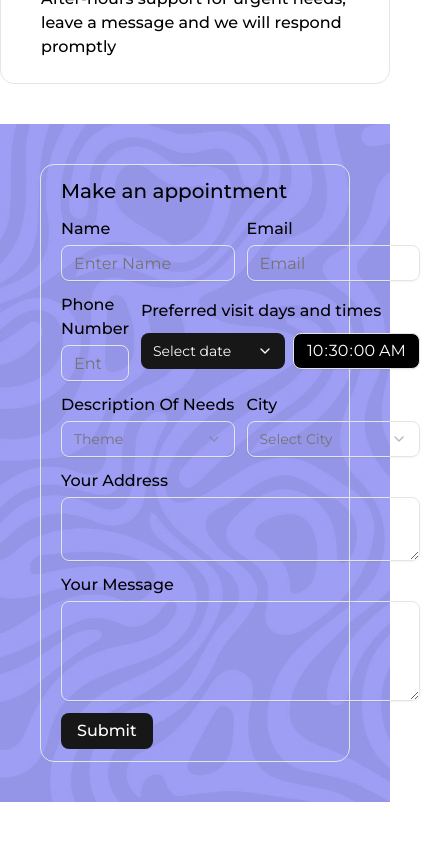
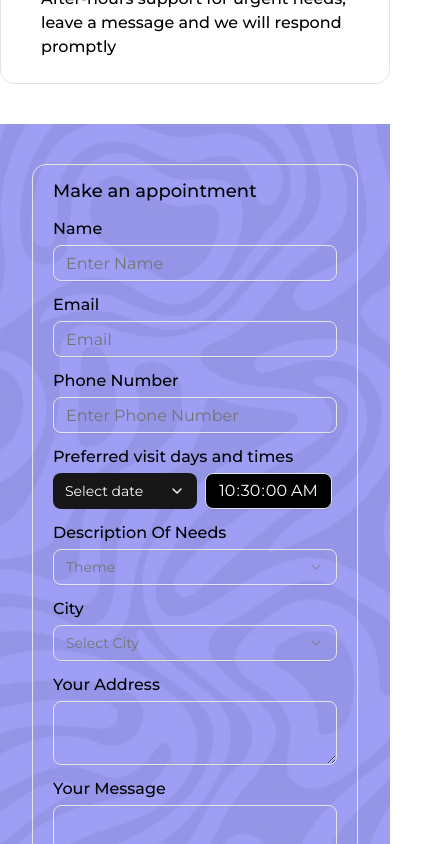
Before and after one commit to Owoyeleadedayo/shizahealthcare, a Next.js app: page /contactUs in a window 390 px wide. Shown: the part 880-1724 px from the top of the page, 440 px wide, since content can reach past the window. Before the commit the page ends 1682 px from the top, so only its background shows below. Built offline with nearby package versions, Linux system fonts and the light colour scheme.

Commit message:
added responsiveness

```diff
--- a/src/app/contactUs/page.tsx
+++ b/src/app/contactUs/page.tsx
@@ -71,7 +71,7 @@ const page = () => {
           <div className="flex flex-col py-6 px-10 gap-2 border-1 rounded-xl">
             <h3 className="text-xl text-[] font-medium">Book an Appointment</h3>
             <div className="flex gap-8">
-              <div className="grid grid-cols-1 lg:grid-cols-3 gap-8">
+              <div className="grid grid-cols-1 md:grid-cols-2 lg:grid-cols-3 gap-8">
                 <div className="flex px-3 py-3 justify-between items-center border-1 border-[#e5e5e5] rounded-lg gap-4">
                   <div className="flex flex-col ">
                     <p className="text-base text-black font-normal">
@@ -112,7 +112,7 @@ const page = () => {
           </div>
         </motion.div>
 
-        <div className="relative bg-[url('/bacc.jpg')] bg-cover bg-center px-10 md:px-40 py-10 md:py-20">
+        <div className="relative bg-[url('/bacc.jpg')] bg-cover bg-center px-8 lg:px-40 py-10 md:py-20">
           <div className="absolute inset-0 bg-[#5E5EEE]/60"></div>
           <motion.div
             initial={{ opacity: 0, y: 100 }}
@@ -134,12 +134,12 @@ const page = () => {
                 className="object-cover"
               />
             </div>
-            <div className="flex w-[600px] flex-col justify-center gap-3 px-5 py-3 md:p-10">
-              <p className="text-xl md:text-2xl text-black font-medium">
+            <div className="flex w-full lg:w-[600px] flex-col justify-center gap-3 px-5 py-3 md:p-10">
+              <p className="text-lg md:text-2xl text-black font-medium">
                 Make an appointment
               </p>
               <div className="flex flex-col w-full gap-3">
-                <div className="flex w-full  gap-3">
+                <div className="flex flex-col md:flex-row w-full  gap-3">
                   <div className="grid w-full gap-1">
                     <Label
                       htmlFor="name"
@@ -159,7 +159,7 @@ const page = () => {
                     <Input type="email" id="email" placeholder="Email" />
                   </div>
                 </div>
-                <div className="flex w-full  gap-3">
+                <div className="flex flex-col md:flex-row w-full  gap-3">
                   <div className="grid w-full gap-1">
                     <Label
                       htmlFor="phoneNumber"
@@ -220,7 +220,7 @@ const page = () => {
                     </div>
                   </div>
                 </div>
-                <div className="flex w-full  gap-3">
+                <div className="flex flex-col md:flex-row w-full  gap-3">
                   <div className="grid w-full gap-1">
                     <Label
                       htmlFor="phoneNumber"
```
